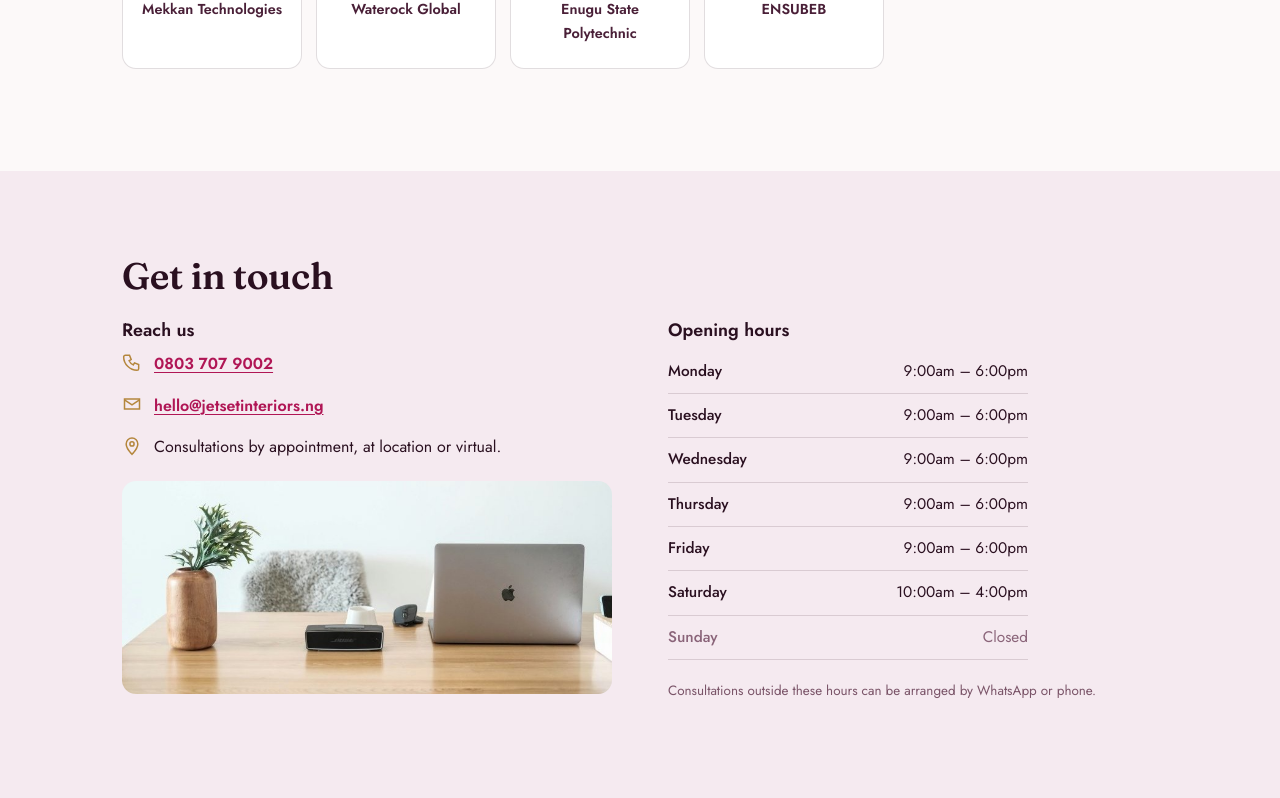
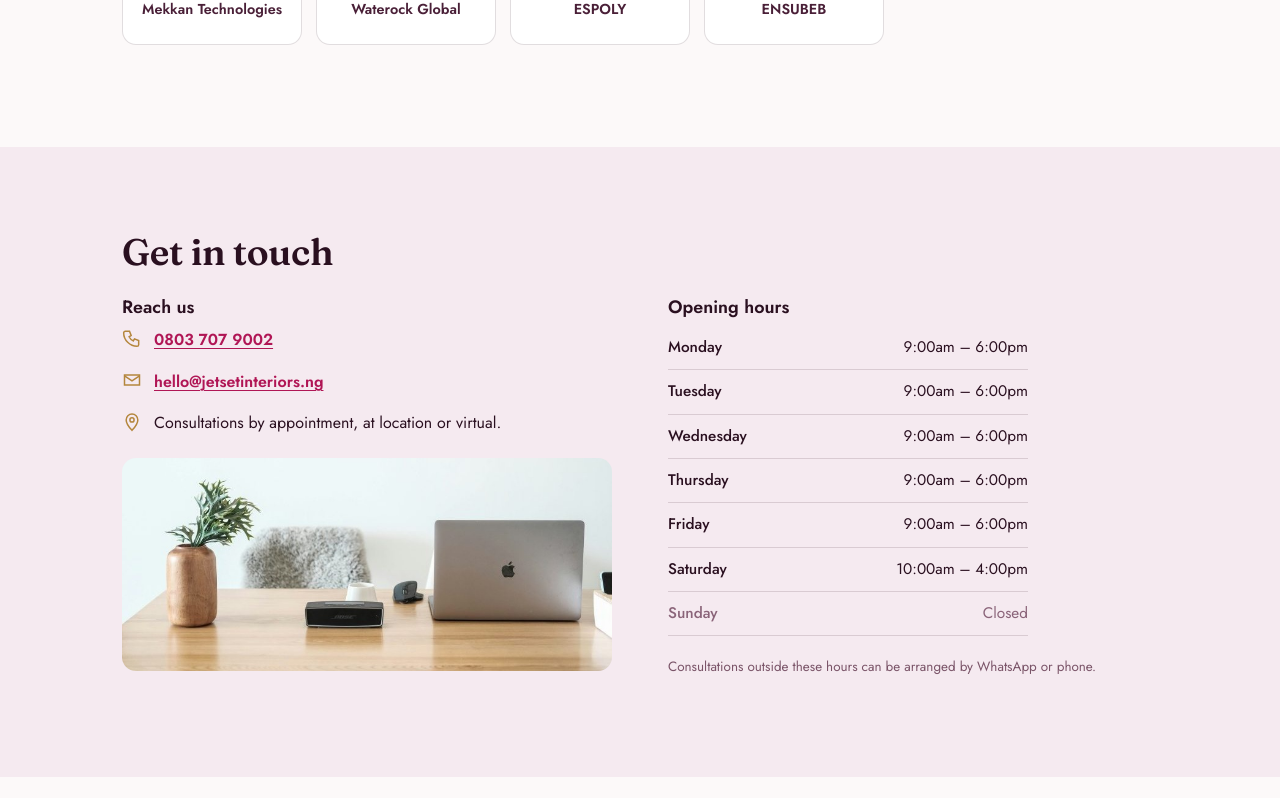
Before and after one commit to Manbeejay/jetset-interiors-site, a plain HTML site: page index.html in a window 1280 px wide. Shown: the part 4882-5680 px from the top of the page. Drawn offline with Linux system fonts and the light colour scheme.

Commit message:
Update partner name from 'Enugu State Polytechnic' to 'ESPOLY'

```diff
--- a/index.html
+++ b/index.html
@@ -620,7 +620,7 @@ footer .fnav{display:flex;flex-wrap:wrap;gap:14px;margin:0 0 14px;padding:0;list
         </div>
         <div class="partner">
           <img src="images/logo-espoly.png" alt="United Capital logo">
-          <span>Enugu State Polytechnic</span>
+          <span>ESPOLY</span>
         </div>
         <div class="partner">
           <img src="images/logo-ensubeb.png" alt="Leap Africa logo">
```
